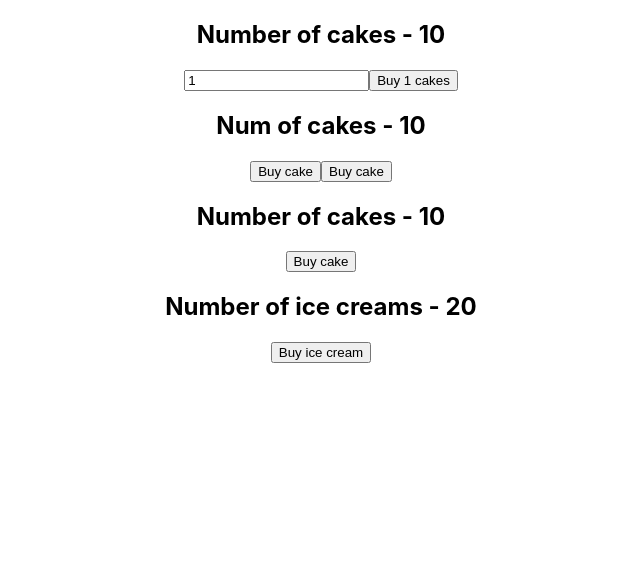
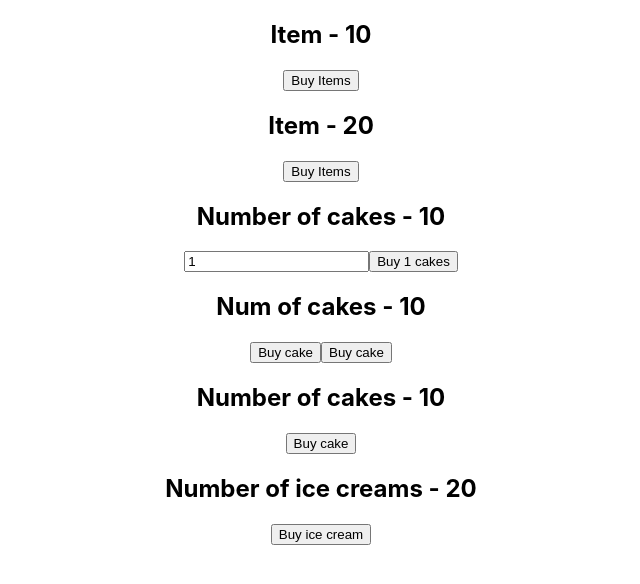
Before and after one commit to TsaiTsaiChieh/react-redux-demo, a React (Create React App) app: page / in a window 1280 px wide. Shown: the top 584 px of the page, without its empty margins (319-959 px from the left). Built offline with nearby package versions, Linux system fonts and the light colour scheme.

Commit message:
:sparkles: add ownProps

```diff
--- a/src/App.js
+++ b/src/App.js
@@ -5,18 +5,21 @@
 import { store } from './redux/store';
 import IceCreamContainer from './components/IceCreamContainer';
 import NewCakeContainer from './components/NewCakeContainer';
+import ItemContainer from './components/ItemContainer';
 
 function App() {
   return (
     <Provider store={store}>
       <div className="App">
+        <ItemContainer cake />
+        <ItemContainer />
         <NewCakeContainer />
         <HooksCakeContainer />
         <CakeContainer />
         <IceCreamContainer />
       </div>
     </Provider>
-  );
+  )
 }
 
 export default App;
--- /dev/null
+++ b/src/components/ItemContainer.js
@@ -0,0 +1,34 @@
+import React from 'react'
+import { connect } from 'react-redux'
+import { buyCake, buyIceCream } from '../redux'
+
+function ItemContainer(props) {
+    return (
+        <div>
+            <h2>Item - {props.item}</h2>
+            <button onClick={props.buyItems}>Buy Items</button>
+        </div>
+    )
+}
+
+const mapStateToProps = (state, ownProps) => {
+    const itemState = ownProps.cake
+        ? state.cake.numOfCakes
+        : state.iceCream.numOfIceCreams
+
+    return {
+        item: itemState
+    }
+}
+
+const mapDispatchToProps = (dispatch, ownProps) => {
+    const dispatchFunction = ownProps.cake
+        ? () => dispatch(buyCake())
+        : () => dispatch(buyIceCream())
+
+    return {
+        buyItems: dispatchFunction
+    }
+}
+
+export default connect(mapStateToProps, mapDispatchToProps)(ItemContainer)
```
